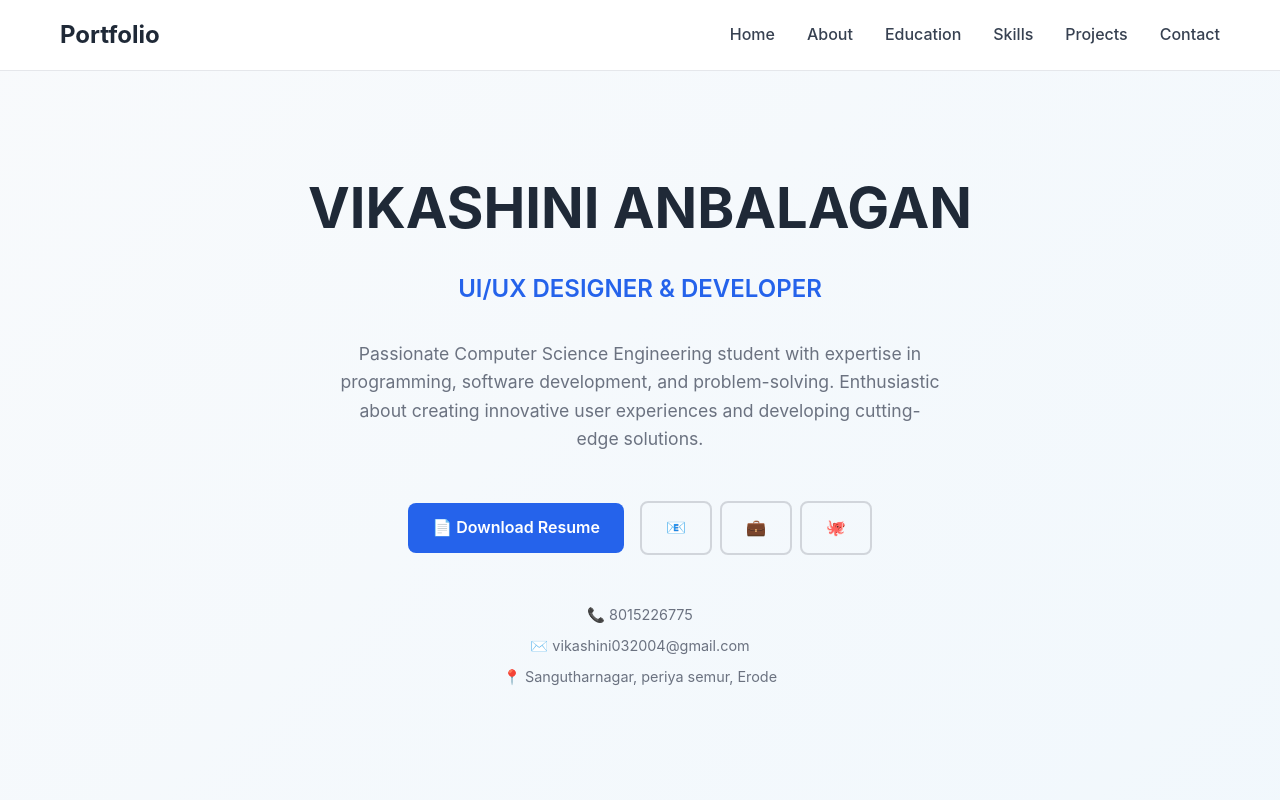
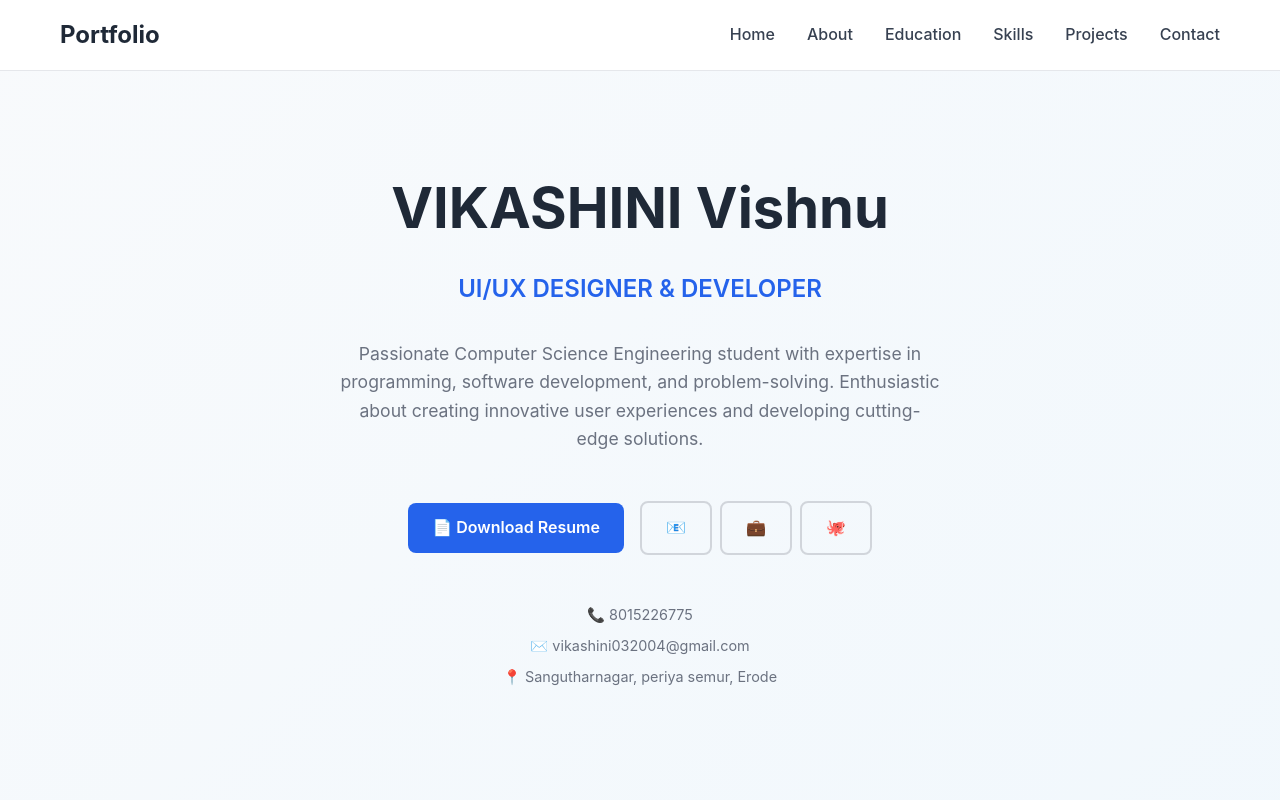
Before and after one commit to Vikashini111/portfolio, a plain HTML site: page index.html in a window 1280 px wide. Shown: the top 800 px of the page. Drawn offline with Linux system fonts and the light colour scheme.

Commit message:
Update index.html

```diff
--- a/index.html
+++ b/index.html
@@ -3,7 +3,7 @@
 <head>
     <meta charset="UTF-8">
     <meta name="viewport" content="width=device-width, initial-scale=1.0">
-    <title>Vikashini Anbalagan - Portfolio | UI/UX Designer & Developer</title>
+    <title>Vikashini A - Portfolio | UI/UX Designer & Developer</title>
     <meta name="description" content="Professional portfolio of Vikashini A - Computer Science Engineering student specializing in UI/UX Design and Full Stack Development">
     <meta name="author" content="Vikashini A">
 
@@ -681,7 +681,7 @@
     <section id="home" class="hero">
         <div class="container">
             <div class="hero-content">
-                <h1>VIKASHINI ANBALAGAN</h1>
+                <h1>VIKASHINI Vishnu</h1>
                 <p class="subtitle">UI/UX DESIGNER & DEVELOPER</p>
                 <p class="description">
                     Passionate Computer Science Engineering student with expertise in programming,
```
